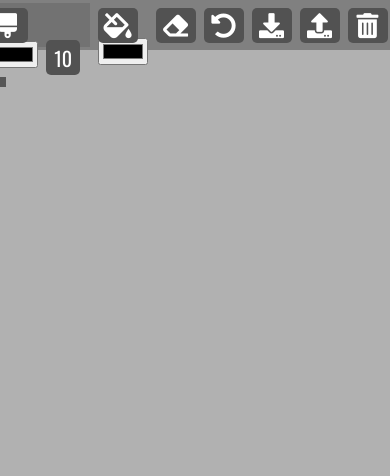
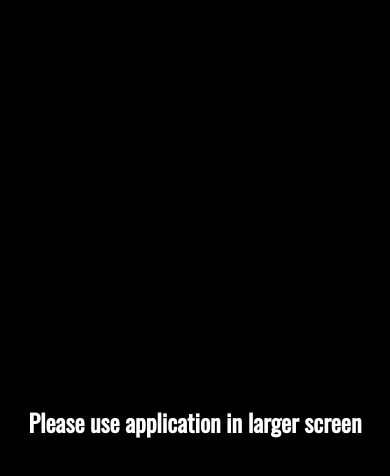
Before and after one commit to kronosGR/JS-paint-clone, a plain HTML site: page index.html in a window 390 px wide. Drawn offline with nearby package versions, Linux system fonts and the light colour scheme.

Commit message:
finished UI

```diff
--- a/index.html
+++ b/index.html
@@ -18,14 +18,14 @@
         <!-- Brush -->
         <div class="brush tool">
             <i class="fas fa-brush" id="brush" title="Brush"></i>
-            <input type="color">
+            <input class="jscolor" id="brush-color" value="a51dab">
             <span class="size" id="brush-size" title="Brush Size">10</span>
             <input type="range" min="1" max="50" value="10" class="slider" id="brush-slider">
         </div>
         <!-- Bucket -->
         <div class="bucket tool">
             <i class="fas fa-fill-drip" title="Background Color"></i>
-            <input type="color">
+            <input class="jscolor" id="bucker-color" value="ffffff">
         </div>
         <!-- Eraser -->
         <div class="tool">
@@ -54,8 +54,12 @@
             </a>
         </div>
     </div>
+    <div class="mobile-message">
+        <h2>Please use application in larger screen</h2>
+    </div>
 
     <!-- Script -->
+    <script src="jscolor.js"></script>
     <script src="script.js"></script>
 </body>
 </html>
```
Also changed, not shown: 1 other file.
